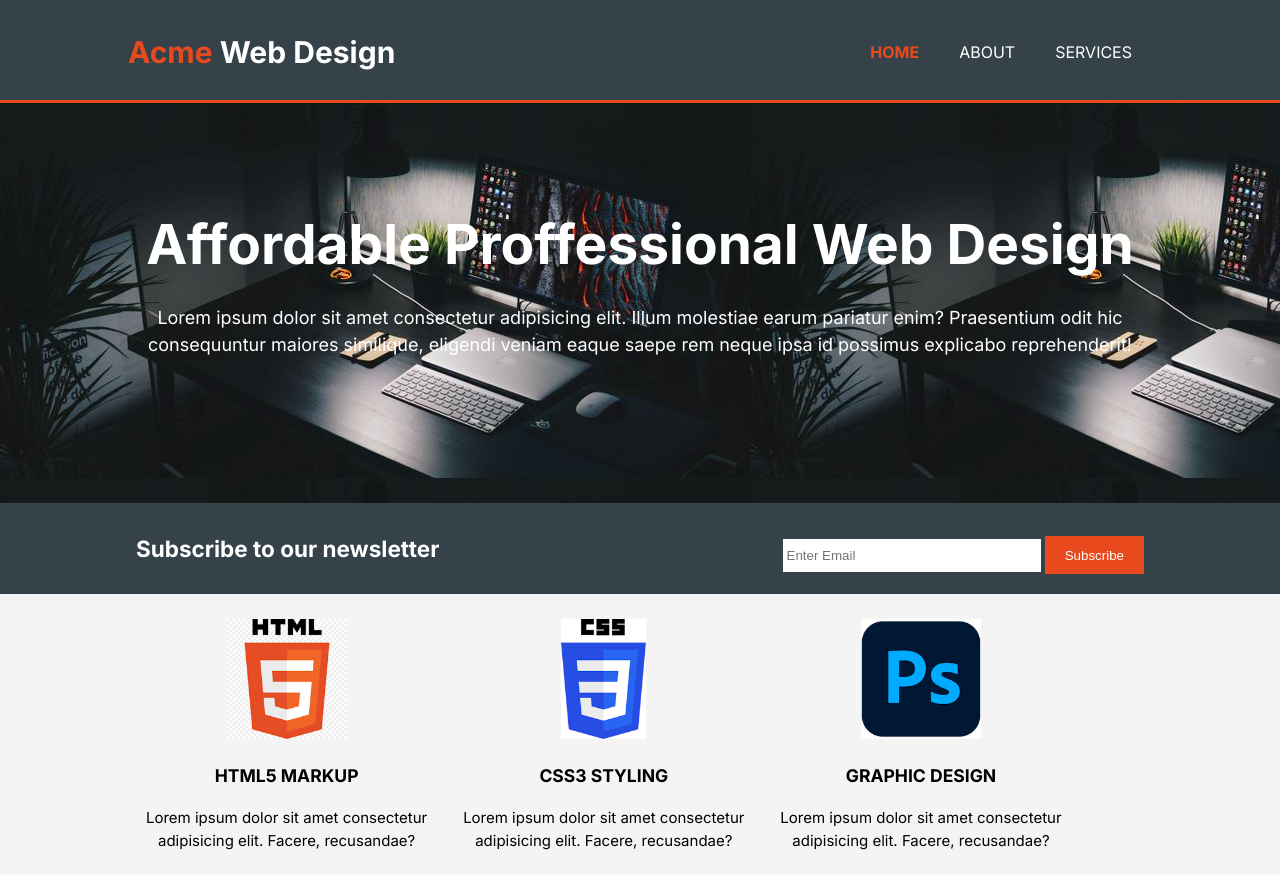
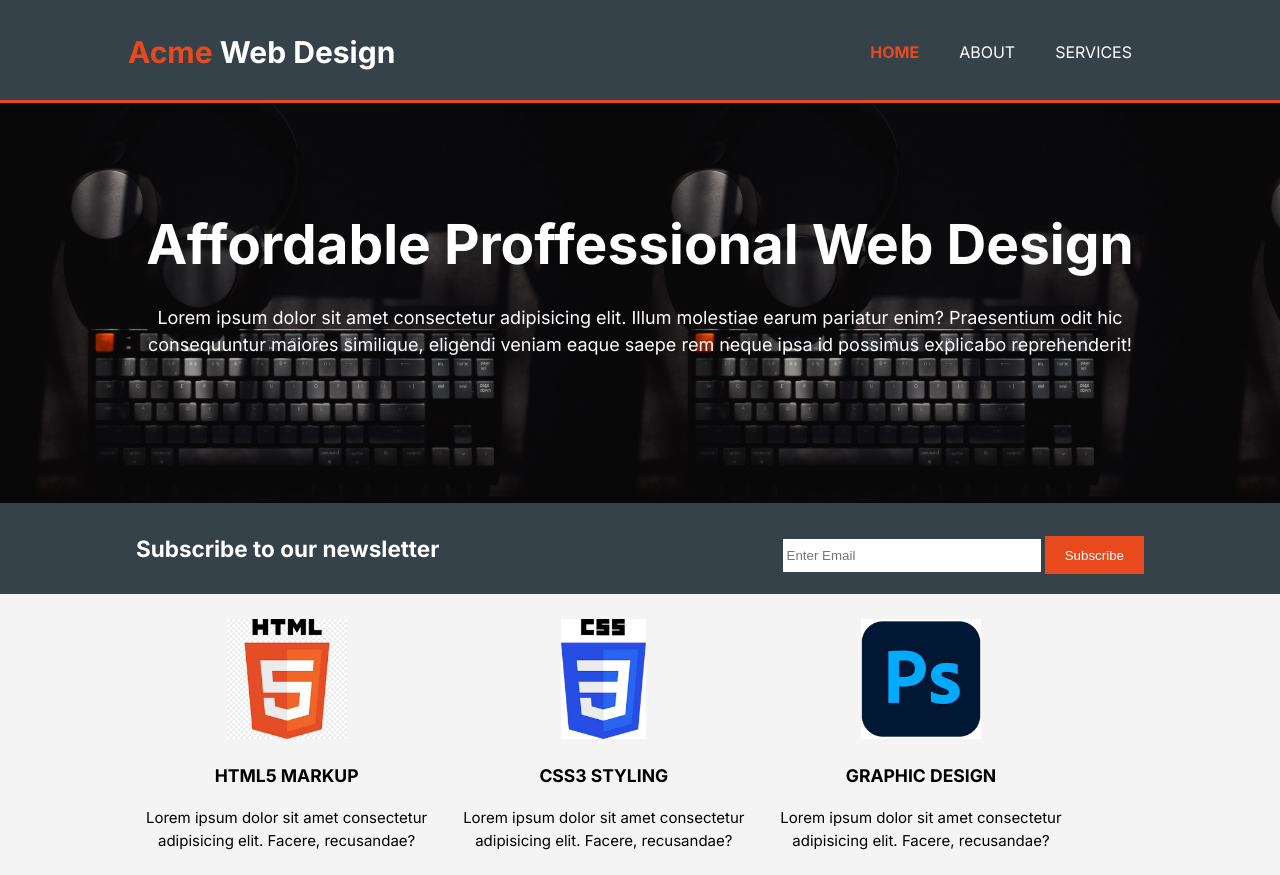
Before and after one commit to manusingh5oct/AcmeWebDesign, a plain HTML site: page index.html in a window 1280 px wide. Shown: the top 875 px of the page. Drawn offline with Linux system fonts and the light colour scheme.

Commit message:
Updated cover photo

```diff
--- a/css/style.css
+++ b/css/style.css
@@ -97,7 +97,8 @@ header a:hover
     min-height: 400px;
     text-align: center;
     color:white;
-    background:url(../images/showcase.jpg);
+    background:url(../images/showcase-2.jpg);
+    background-size: contain;
 }
 
 #showcase h1
```
Also changed, not shown: images/showcase-2.jpg (added).
